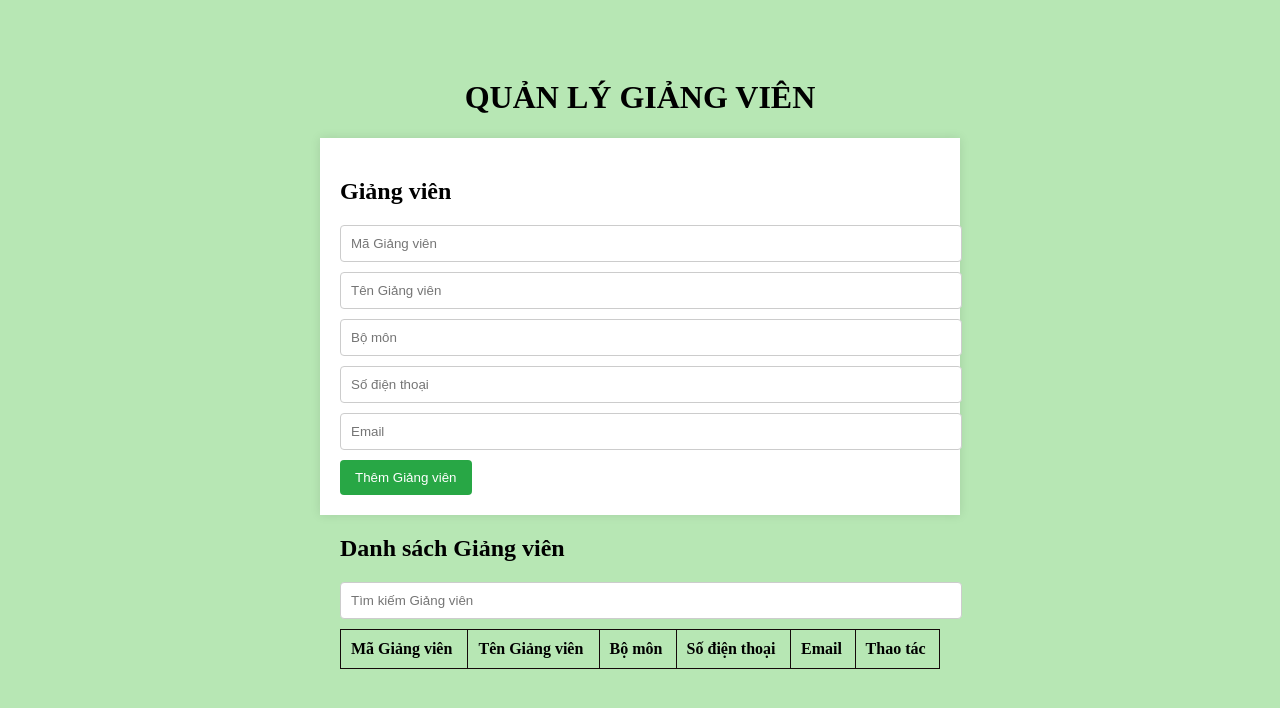
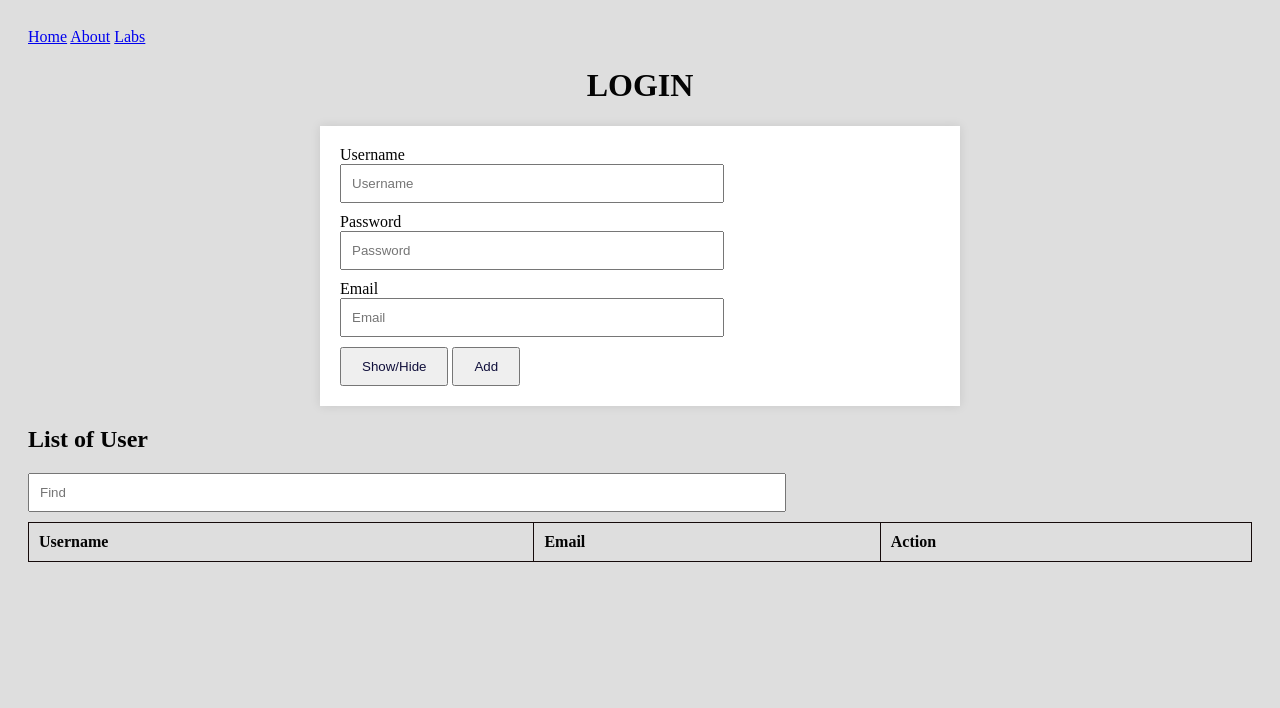
Before and after one commit to nguyendoanthuphuong/Duan1, a plain HTML site: page index.html in a window 1280 px wide. Drawn offline with Linux system fonts and the light colour scheme.

Commit message:
Add files via upload

```diff
--- a/index.html
+++ b/index.html
@@ -3,45 +3,47 @@
 <head>
     <meta charset="UTF-8">
     <meta name="viewport" content="width=device-width, initial-scale=1.0">
-    <title>QUẢN LÝ GIẢNG VIÊN</title>
+    <title>HOME</title>
+</head>
+<a href="/">Home</a>
+<a href="/P/about.html">About</a>
+<a href="/P/labs.html">Labs</a>
 <style>
     body {
-            font-family: 'Times New Roman', sans-serif;
-            background-color: #b7e7b4;
-            padding: 50px;
+            font-family: 'Times New Roman', Times, serif;
+            padding: 20px;
+            background-color: #dedede;
+            color: #040404;
         }
-        h1 {
-            text-align: center;
+        input {
+            display: block;
+            margin-bottom: 10px;
+            padding: 10px;
+            width: 60%;
         }
+        button {
+            padding: 10px 20px;
+            cursor: pointer;
+            color: #11103c;
+            margin-right: auto;
+        }
+        button:hover{
+            color: #010f07;
+        }
+
         form {
             max-width: 600px;
-            margin: 0 auto;
+            margin:auto;
             background-color: #fff;
             padding: 20px;
             box-shadow: 0 0 10px rgba(19, 14, 14, 0.1);
+            border: #000000;
         }
-        input, select {
-            width: 100%;
-            padding: 10px;
-            margin-bottom: 10px;
-            border: 1px solid #ccc;
-            border-radius: 4px;
-        }
-        button {
-            padding: 10px 15px;
-            background-color: #28a745;
-            color: white;
-            border: none;
-            border-radius: 4px;
-            cursor: pointer;
-        }
-        button:hover {
-            background-color: #218838;
-        }
-        .faculty-list {
-            margin-top: 20px;
-            max-width: 600px;
-            margin: 20px auto;
+        h1{
+            font-family: 'Times New Roman', Times, serif;
+            text-align: center;
+            text-size-adjust: 50;
+
         }
         table {
             width: 100%;
@@ -56,65 +58,63 @@
             text-align: left;
         }
 </style>
-</head>
 <body>
-
-    <h1>QUẢN LÝ GIẢNG VIÊN</h1>
-
-    <!-- Form Thêm/Sửa Giảng viên -->
-    <form id="faculty-form">
-        <h2>Giảng viên</h2>
-        <input type="text" id="faculty-id" placeholder="Mã Giảng viên" required>
-        <input type="text" id="faculty-name" placeholder="Tên Giảng viên" required>
-        <input type="text" id="faculty-department" placeholder="Bộ môn" required>
-        <input type="text" id="faculty-phone" placeholder="Số điện thoại" required>
-        <input type="email" id="faculty-email" placeholder="Email" required>
-        <button type="button" onclick="addFaculty()">Thêm Giảng viên</button>
+    <h1>LOGIN</h1>
+    <form>
+    <label for="username">Username</label>
+        <input type="text" id="faculty-name" placeholder="Username" maxlength="255" required>
+    <label for="password">Password</label>
+        <input type="password" id="password" placeholder="Password" maxlength="255" required>
+    <label for="email">Email</label>
+        <input type="text" id="faculty-email" placeholder="Email"required>
+        <button type="button" togglePassword()>Show/Hide</button>
+        <button type="button" addFaculty()>Add</button>
     </form>
-
-    <!-- Danh sách giảng viên -->
-    <div class="faculty-list">
-        <h2>Danh sách Giảng viên</h2>
-        <input type="text" id="search" placeholder="Tìm kiếm Giảng viên" onkeyup="searchFaculty()">
+    <div class="faculty-list"></div>
+    <h2>List of User</h2>
+    <input type="text" id="search" placeholder="Find" onkeyup="searchFaculty()">
     <table id="faculty-table">
         <thead>
             <tr>
-                    <th>Mã Giảng viên</th>
-                    <th>Tên Giảng viên</th>
-                    <th>Bộ môn</th>
-                    <th>Số điện thoại</th>
+                <th>Username</th>
                 <th>Email</th>
-                    <th>Thao tác</th>
+                <th>Action</th>
             </tr>
         </thead>
         <tbody>
-                <!-- Các giảng viên sẽ được thêm ở đây -->
         </tbody>
     </table>
 </div>
-
     <script>
     let facultyList = [];
 
     function addFaculty() {
-            let id = document.getElementById('faculty-id').value;
-            let name = document.getElementById('faculty-name').value;
-            let department = document.getElementById('faculty-department').value;
-            let phone = document.getElementById('faculty-phone').value;
+        let password =document.getElementBypId('password').value
+        let username = document.getElementById('faculty-name').value;
         let email = document.getElementById('faculty-email').value;
 
-            if(id && name && department && phone && email) {
-                facultyList.push({ id, name, department, phone, email });
+        if(password && name && email) {
+            facultyList.push({ name, email });
             displayFaculty();
             clearForm();
         } else {
             alert('Vui lòng nhập đủ thông tin!');
         }
     }
+    function togglePassword(){
+                if (passwordInput.type === "password") {
+      passwordInput.type = "text";
+    } else {
+      passwordInput.type = "password";
+    }
+            }
+            function addFaculty(){
 
+            }
     function deleteFaculty(index) {
-            facultyList.splice(index, 1);
-            displayFaculty();
+    facultyList.splice(index, 1); // Xóa tại vị trí index
+    localStorage.setItem('facultyList', JSON.stringify(facultyList)); // Cập nhật lại localStorage
+    displayFaculty(); // Hiển thị lại danh sách
 }
 
     function displayFaculty() {
@@ -123,10 +123,7 @@
         facultyList.forEach((faculty, index) => {
             tableBody.innerHTML += `
                 <tr>
-                        <td>${faculty.id}</td>
                     <td>${faculty.name}</td>
-                        <td>${faculty.department}</td>
-                        <td>${faculty.phone}</td>
                     <td>${faculty.email}</td>
                     <td>
                         <button onclick="deleteFaculty(${index})">Xóa</button>
@@ -151,10 +148,8 @@
         filteredFaculty.forEach((faculty, index) => {
             tableBody.innerHTML += `
                 <tr>
-                        <td>${faculty.id}</td>
+                    <td>${password}</td>
                     <td>${faculty.name}</td>
-                        <td>${faculty.department}</td>
-                        <td>${faculty.phone}</td>
                     <td>${faculty.email}</td>
                     <td>
                         <button onclick="deleteFaculty(${index})">Xóa</button>
```
Lines whose indentation alone changed are shown as unchanged.
